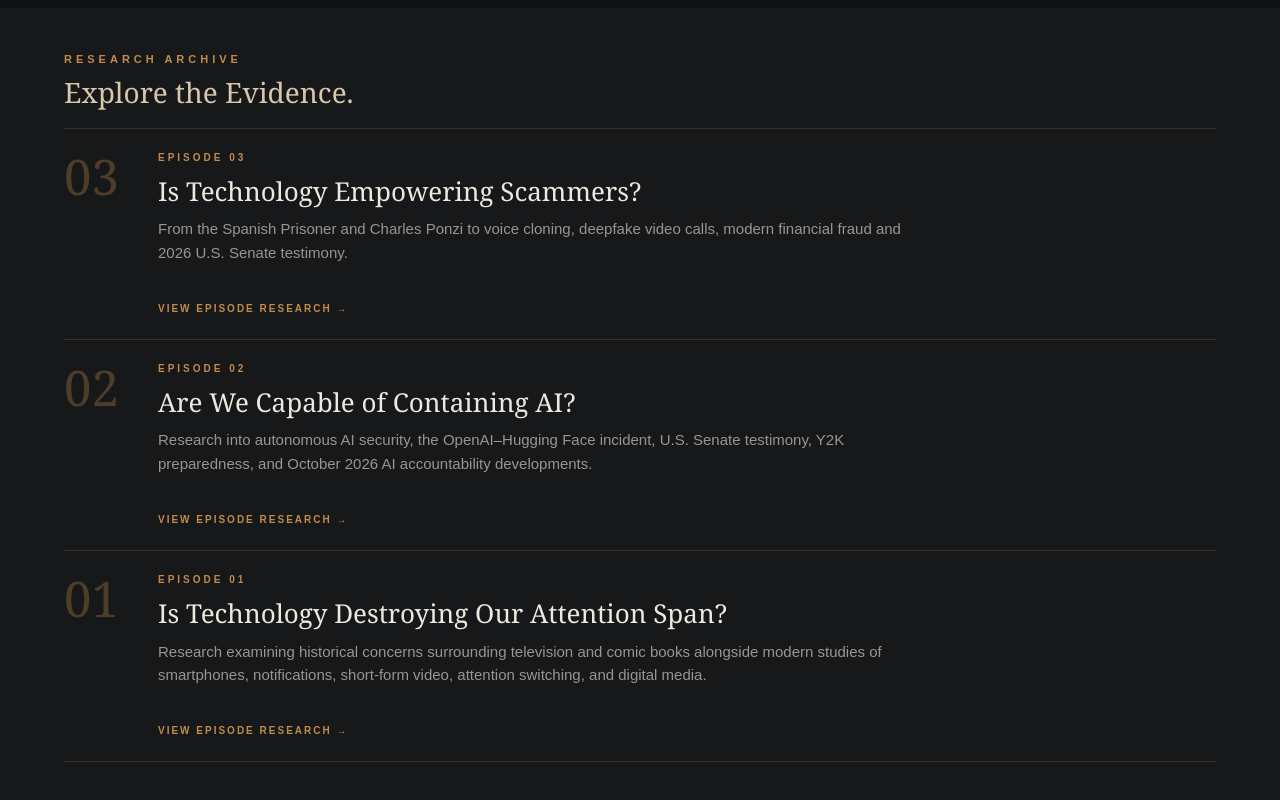
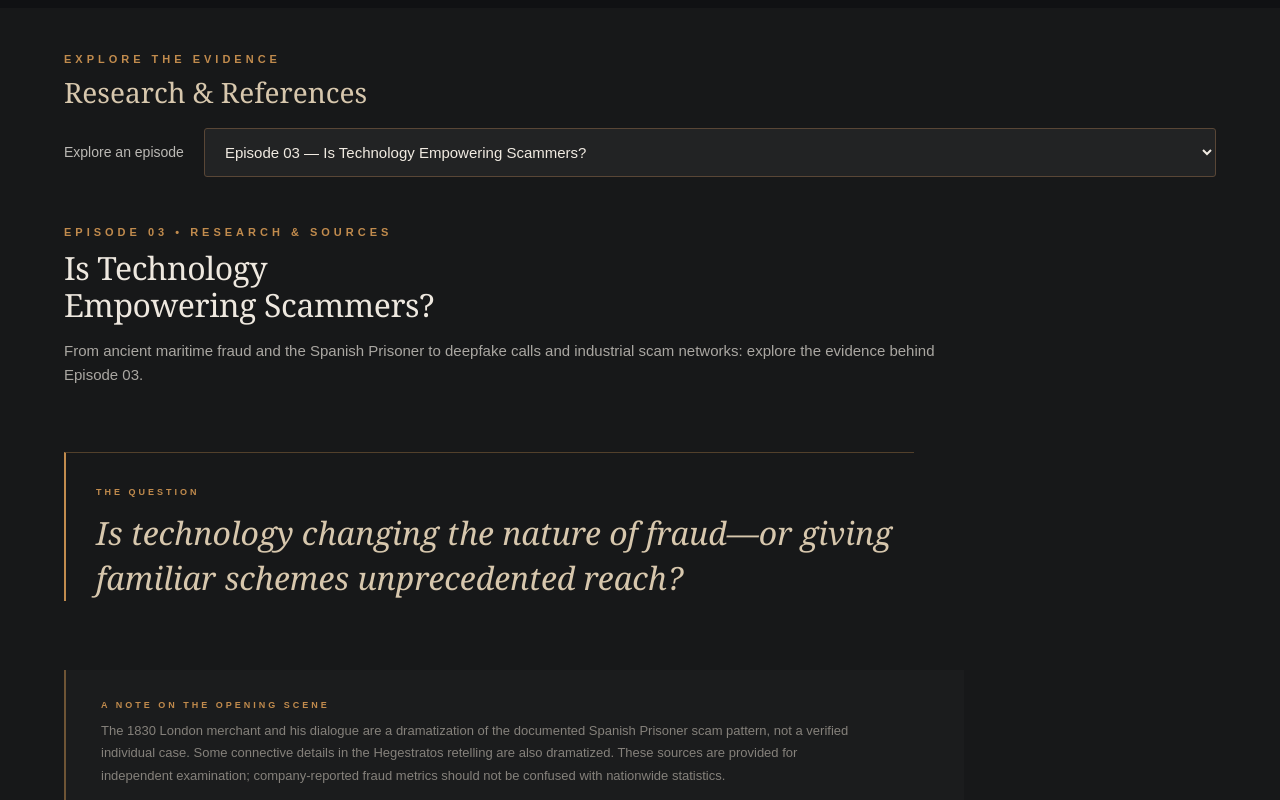
Before and after one commit to RyanTCT/the-comparative-truth, a Next.js app: page /research in a window 1280 px wide. Shown: the part 280-1080 px from the top of the page. Built offline with nearby package versions, Linux system fonts and the light colour scheme; no server answers.

Commit message:
Show full episode research inline with episode dropdown

```diff
--- /dev/null
+++ b/app/research/ResearchSelector.js
@@ -0,0 +1,13 @@
+"use client";
+import { useRouter } from "next/navigation";
+export default function ResearchSelector({ selected }) {
+  const router = useRouter();
+  return <div className="research-selector-row">
+    <label htmlFor="research-episode">Explore an episode</label>
+    <select id="research-episode" value={selected} onChange={(e)=>router.push("/research?episode="+e.target.value,{scroll:false})}>
+      <option value="03">Episode 03 — Is Technology Empowering Scammers?</option>
+      <option value="02">Episode 02 — Are We Capable of Containing AI?</option>
+      <option value="01">Episode 01 — Is Technology Destroying Our Attention Span?</option>
+    </select>
+  </div>;
+}
--- a/app/research/page.js
+++ b/app/research/page.js
@@ -1,16 +1,16 @@
 import "./research.css";
 import SiteHeader from "../components/SiteHeader";
-export default function ResearchArchive() {
-  return (
-    <main className="research-index-page">
+import ResearchSelector from "./ResearchSelector";
+import Episode03Research from "./episode-03/page";
+import Episode02Research from "./episode-02/page";
+import Episode01Research from "./episode-01/page";
 
-      {/* NAVIGATION */}
-
-      <SiteHeader />
-
-
-      {/* RESEARCH ARCHIVE HERO */}
-
+export default async function ResearchArchive({ searchParams }) {
+  const params = await searchParams;
+  const selected = ["01","02","03"].includes(params?.episode) ? params.episode : "03";
+  const CurrentResearch = selected === "01" ? Episode01Research : selected === "02" ? Episode02Research : Episode03Research;
+  return <main className="research-index-page">
+    <SiteHeader />
       <section className="research-page-hero">
 
         <p className="section-label">
@@ -35,78 +35,15 @@ export default function ResearchArchive() {
       </section>
 
 
-      {/* ARCHIVE */}
 
-      <section className="research-archive">
-
-        <div className="archive-heading">
-
-          <p className="section-label">
-            RESEARCH ARCHIVE
-          </p>
-
-          <h2>
-            Explore the Evidence.
-          </h2>
-
-        </div>
-
-
-        {/* EPISODE 03 */}
-        <article className="archive-entry"><div className="archive-number">03</div><div className="archive-content"><p className="archive-episode-label">EPISODE 03</p><h3>Is Technology Empowering Scammers?</h3><p>From the Spanish Prisoner and Charles Ponzi to voice cloning, deepfake video calls, modern financial fraud and 2026 U.S. Senate testimony.</p><a href="/research/episode-03" className="archive-link">View Episode Research →</a></div></article>
-
-        {/* EPISODE 02 */}
-        <article className="archive-entry">
-          <div className="archive-number">02</div>
-          <div className="archive-content">
-            <p className="archive-episode-label">EPISODE 02</p>
-            <h3>Are We Capable of Containing AI?</h3>
-            <p>Research into autonomous AI security, the OpenAI–Hugging Face incident, U.S. Senate testimony, Y2K preparedness, and October 2026 AI accountability developments.</p>
-            <a href="/research/episode-02" className="archive-link">View Episode Research →</a>
-          </div>
-        </article>
-
-                {/* EPISODE 01 */}
-
-        <article className="archive-entry">
-
-          <div className="archive-number">
-            01
-          </div>
-
-          <div className="archive-content">
-
-            <p className="archive-episode-label">
-              EPISODE 01
-            </p>
-
-            <h3>
-              Is Technology Destroying Our Attention Span?
-            </h3>
-
-            <p>
-              Research examining historical concerns surrounding
-              television and comic books alongside modern studies
-              of smartphones, notifications, short-form video,
-              attention switching, and digital media.
-            </p>
-
-            <a
-              href="/research/episode-01"
-              className="archive-link"
-            >
-              View Episode Research →
-            </a>
-
-          </div>
-
-        </article>
-
-      </section>
-
-
-      {/* FOOTER */}
-
+    <section className="research-archive research-live-archive">
+      <div className="archive-heading">
+        <p className="section-label">EXPLORE THE EVIDENCE</p>
+        <h2>Research & References</h2>
+      </div>
+      <ResearchSelector selected={selected} />
+      <div className="research-embedded"><CurrentResearch /></div>
+    </section>
 <footer className="site-footer">
 
   <div className="footer-brand">
@@ -157,6 +94,6 @@ export default function ResearchArchive() {
 
 </footer>
 
-    </main>
-  );
+
+  </main>;
 }
--- a/app/research/research.css
+++ b/app/research/research.css
@@ -18,3 +18,19 @@
 .research-index-page .archive-entry{padding:23px 0}
 .research-index-page .archive-content>p:not(.archive-episode-label){font-size:15px;line-height:1.55;margin:0 0 12px;max-width:850px}
 @media(max-width:560px){.research-index-page .archive-heading h2{font-size:25px}.research-index-page .archive-content h3{font-size:23px}}
+
+/* Inline episode research with a single public Research Library header. */
+.research-index-page .research-live-archive .archive-heading h2{font-size:clamp(24px,2.3vw,28px)}
+.research-index-page .research-selector-row{display:flex;align-items:center;gap:20px;margin:18px 0 22px}
+.research-index-page .research-selector-row label{font-size:14px;color:#bbb9b5;white-space:nowrap}
+.research-index-page .research-selector-row select{flex:1;min-width:0;background:#222324;border:1px solid #594636;color:#f1ebe2;font-size:15px;padding:14px 16px;border-radius:3px}
+.research-index-page .research-embedded>main{background:transparent}
+.research-index-page .research-embedded .navbar,.research-index-page .research-embedded .site-footer,.research-index-page .research-embedded .research-page-nav{display:none}
+.research-index-page .research-embedded .episode-research-hero{padding:16px 0 22px;background:transparent;min-height:0;border:0}
+.research-index-page .research-embedded .episode-research-hero .research-back{display:none}
+.research-index-page .research-embedded .episode-research-hero h1{font-size:clamp(25px,2.5vw,36px);line-height:1.18;letter-spacing:-.4px;margin:10px 0 12px}
+.research-index-page .research-embedded .episode-research-intro{font-size:15px;line-height:1.6;max-width:900px}
+.research-index-page .research-embedded .episode-research-body{padding:12px 0 40px;background:transparent}
+.research-index-page .research-embedded .research-section{margin-bottom:28px}
+.research-index-page .research-embedded .research-section-heading h2{font-size:clamp(22px,2.3vw,29px)}
+@media(max-width:600px){.research-index-page .research-selector-row{align-items:stretch;flex-direction:column;gap:9px}}
```
